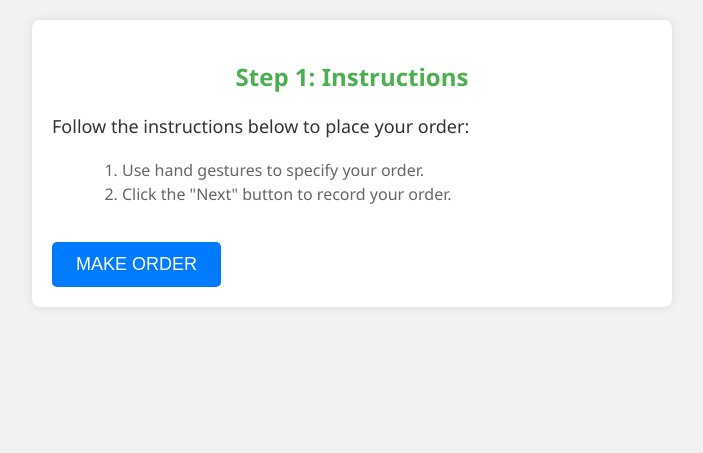
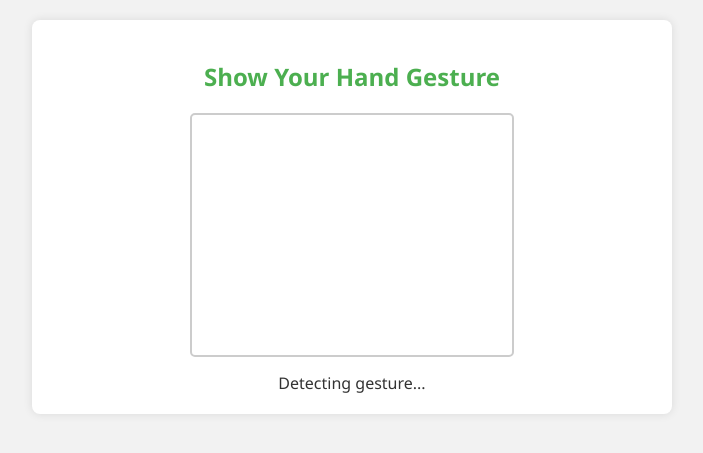
Before and after one commit to Abinesh-ss/Food_Connect_Cafeteria_For_Disabilities, a Flask app: page /blind_nd_dumb in a window 1280 px wide. Shown: the top 453 px of the page, without its empty margins (288-991 px from the left). Run offline with Flask 3, Linux system fonts and the light colour scheme; some libraries are stand-ins or nearby versions.

Commit message:
Update step_1_hand.html

```diff
--- a/templates/step_1_hand.html
+++ b/templates/step_1_hand.html
@@ -3,10 +3,11 @@
 <head>
     <meta charset="UTF-8">
     <meta name="viewport" content="width=device-width, initial-scale=1.0">
-    <title>Step 1: Instructions</title>
+    <title>Step 1: Hand Gesture Order</title>
+    <script src="https://cdnjs.cloudflare.com/ajax/libs/webcamjs/1.0.26/webcam.min.js"></script>
     <style>
         body {
-            font-family: 'Segoe UI', Tahoma, Geneva, Verdana, sans-serif; /* Changed font to Segoe UI */
+            font-family: 'Segoe UI', Tahoma, Geneva, Verdana, sans-serif;
             margin: 0;
             padding: 20px;
             background-color: #f2f2f2;
@@ -18,56 +19,65 @@
             background-color: #fff;
             border-radius: 8px;
             box-shadow: 0 0 10px rgba(0, 0, 0, 0.1);
+            text-align: center;
         }
         h2 {
             color: #4CAF50;
-            text-align: center;
             margin-bottom: 20px;
         }
-        p {
+        #camera {
+            width: 320px;
+            height: 240px;
+            margin: auto;
+            border: 2px solid #ccc;
+            border-radius: 5px;
+        }
+        #status {
+            margin-top: 15px;
+            font-size: 16px;
             color: #333;
-            font-size: 18px;
-            line-height: 1.5;
-        }
-        ol {
-            margin-left: 30px;
-            color: #666;
-            font-size: 16px;
-            line-height: 1.5;
-        }
-        button {
-            background-color: #007bff;
-            color: #fff;
-            border: none;
-            padding: 12px 24px;
-            border-radius: 5px;
-            cursor: pointer;
-            font-size: 18px;
-            margin-top: 20px;
-        }
-        button:hover {
-            background-color: #0056b3;
         }
     </style>
 </head>
 <body>
     <div class="container">
-        <h2>Step 1: Instructions</h2>
-        <p>Follow the instructions below to place your order:</p>
-        <ol>
-            <li>Use hand gestures to specify your order.</li>
-            <li>Click the "Next" button to record your order.</li>
-        </ol>
-        <form action="/step_2_hand" method="post">
-            <button id="nextStep2">MAKE ORDER</button>
-        </form>
+        <h2>Show Your Hand Gesture</h2>
+        <div id="camera"></div>
+        <div id="status">Detecting gesture...</div>
     </div>
+
+    <script>
+        // Configure webcam
+        Webcam.set({
+            width: 320,
+            height: 240,
+            image_format: 'jpeg',
+            jpeg_quality: 90
+        });
+        Webcam.attach('#camera');
+
+        // Capture frame every 2 seconds and send to backend
+        function captureAndSend() {
+            Webcam.snap(function(data_uri) {
+                fetch('/process_hand_image', {
+                    method: 'POST',
+                    headers: { 'Content-Type': 'application/json' },
+                    body: JSON.stringify({ image: data_uri })
+                })
+                .then(res => res.json())
+                .then(data => {
+                    console.log("Gesture detected:", data.result);
+                    document.getElementById('status').innerText = "Gesture: " + data.result;
+                    if (data.result === "TEA" || data.result === "COFFEE") {
+                        window.location.href = "/step_3.html?data=" + data.result;
+                    }
+                })
+                .catch(err => console.error("Error:", err));
+            });
+        }
+
+        // Start checking every 2 seconds
+        setInterval(captureAndSend, 2000);
+    </script>
 </body>
-<script>
-    setTimeout(()=>{
-        //window.location.href = "/step_2_hand";
-        const btn = document.getElementById('nextStep2');
-        btn.click();
-    },15000);
-</script>
 </html>
```
